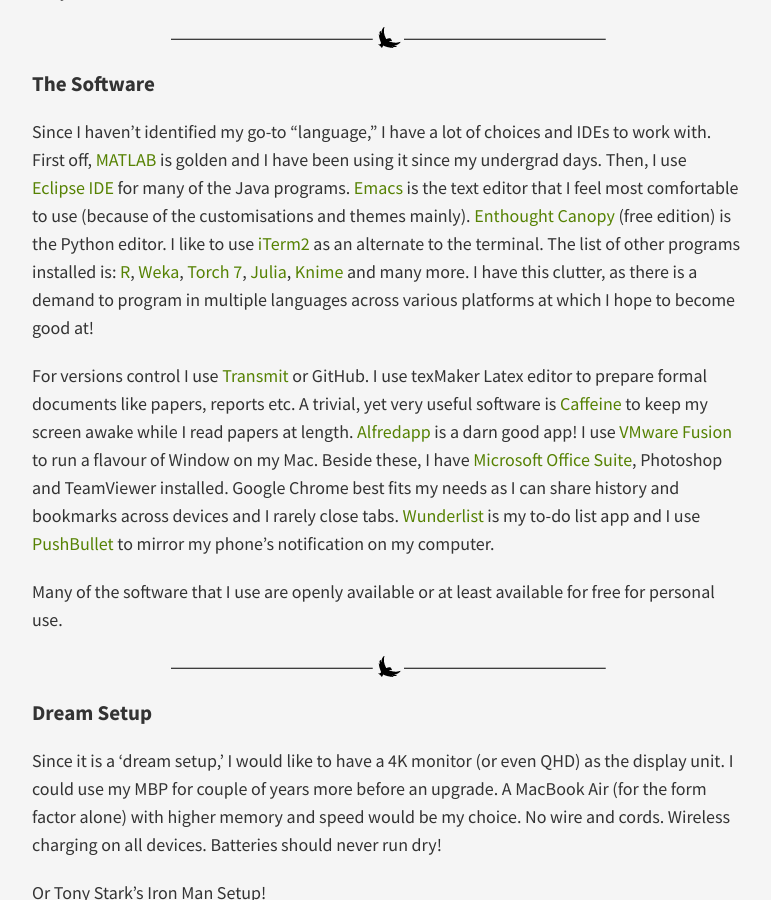
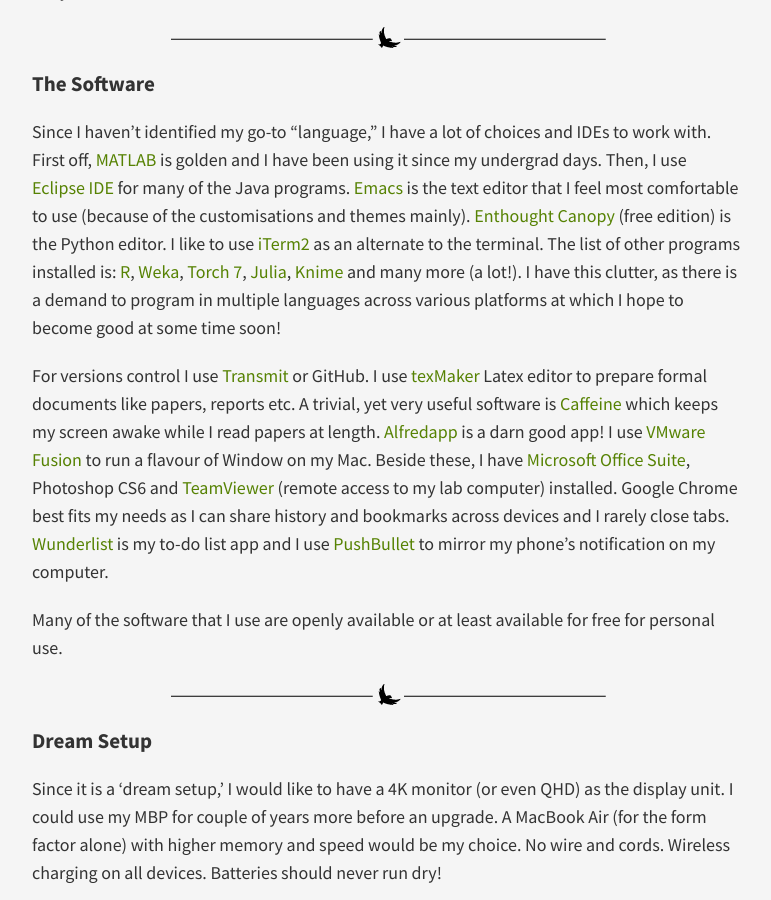
Before and after one commit to forkmsrini/forkmsrini.github.io-master, a Jekyll site: the page built from _posts/2014-12-29-mySetup.md, in a window 1280 px wide and 900 px high, scrolled down 755 px. Shown: the whole window, without its empty margins (253-1024 px from the left). Built offline with Jekyll 4.4.1, drawn with Linux system fonts in a browser that asks for light colours; nearby versions of some CDN libraries; Markdown is read by kramdown in place of the engine named in the settings; comment, search, counter and statistics services are not loaded.

Commit message:
SetupUpdate

```diff
--- a/_posts/2014-12-29-mySetup.md
+++ b/_posts/2014-12-29-mySetup.md
@@ -13,9 +13,9 @@
 In addition to this, I use a [Logitech Performance MX](http://tinyurl.com/m7z6fdl) mouse. Again, this is the best mouse I have used and shall probably never go back to using Apple’s Magic Mouse/Track pad. I also carry few connectors for the laptop, as these are not commonly available around here. My go to earphone are the [Audio Technica ATH-M50](http://www.audio-technica.com/cms/headphones/0edf909675b1be4d/) and [Sony MDR-XB30EX](http://www.sony.co.in/product/mdr-xb30ex) IEMs. I use a [Nexus 5](www.google.co.in/nexus/5/) as my daily driver.
 <hr/>
 ### The Software
-Since I haven’t identified my go-to "language," I have a lot of choices and IDEs to work with. First off, [MATLAB](http://in.mathworks.com/products/matlab/) is golden and I have been using it since my undergrad days. Then, I use [Eclipse IDE](https://eclipse.org/downloads/) for many of the Java programs. [Emacs](http://www.gnu.org/software/emacs/) is the text editor that I feel most comfortable to use (because of the customisations and themes mainly). [Enthought Canopy](https://store.enthought.com/) (free edition) is the Python editor. I like to use [iTerm2](http://iterm2.com/) as an alternate to the terminal. The list of other programs installed is: [R](http://www.r-project.org/), [Weka](http://www.cs.waikato.ac.nz/ml/weka/downloading.html), [Torch 7](https://github.com/torch/torch7), [Julia](http://julialang.org/downloads/), [Knime](https://www.knime.org/downloads/knime/macosx) and many more. I have this clutter, as there is a demand to program in multiple languages across various platforms at which I hope to become good at!
+Since I haven’t identified my go-to "language," I have a lot of choices and IDEs to work with. First off, [MATLAB](http://in.mathworks.com/products/matlab/) is golden and I have been using it since my undergrad days. Then, I use [Eclipse IDE](https://eclipse.org/downloads/) for many of the Java programs. [Emacs](http://www.gnu.org/software/emacs/) is the text editor that I feel most comfortable to use (because of the customisations and themes mainly). [Enthought Canopy](https://store.enthought.com/) (free edition) is the Python editor. I like to use [iTerm2](http://iterm2.com/) as an alternate to the terminal. The list of other programs installed is: [R](http://www.r-project.org/), [Weka](http://www.cs.waikato.ac.nz/ml/weka/downloading.html), [Torch 7](https://github.com/torch/torch7), [Julia](http://julialang.org/downloads/), [Knime](https://www.knime.org/downloads/knime/macosx) and many more (a lot!). I have this clutter, as there is a demand to program in multiple languages across various platforms at which I hope to become good at some time soon!
 
-For versions control I use [Transmit](http://panic.com/transmit/) or GitHub. I use texMaker Latex editor to prepare formal documents like papers, reports etc. A trivial, yet very useful software is [Caffeine](http://lightheadsw.com/caffeine/) to keep my screen awake while I read papers at length. [Alfredapp](http://www.alfredapp.com/) is a darn good app! I use [VMware Fusion](http://www.vmware.com/in/products/fusion) to run a flavour of Window on my Mac. Beside these, I have [Microsoft Office Suite](www.microsoft.com/mac), Photoshop and TeamViewer installed. Google Chrome best fits my needs as I can share history and bookmarks across devices and I rarely close tabs. [Wunderlist](https://www.wunderlist.com) is my to-do list app and I use [PushBullet](https://www.pushbullet.com/) to mirror my phone's notification on my computer.
+For versions control I use [Transmit](http://panic.com/transmit/) or GitHub. I use [texMaker](http://www.xm1math.net/texmaker/) Latex editor to prepare formal documents like papers, reports etc. A trivial, yet very useful software is [Caffeine](http://lightheadsw.com/caffeine/) which keeps my screen awake while I read papers at length. [Alfredapp](http://www.alfredapp.com/) is a darn good app! I use [VMware Fusion](http://www.vmware.com/in/products/fusion) to run a flavour of Window on my Mac. Beside these, I have [Microsoft Office Suite](www.microsoft.com/mac), Photoshop CS6 and [TeamViewer](http://www.teamviewer.com/hi/index.aspx) (remote access to my lab computer) installed. Google Chrome best fits my needs as I can share history and bookmarks across devices and I rarely close tabs. [Wunderlist](https://www.wunderlist.com) is my to-do list app and I use [PushBullet](https://www.pushbullet.com/) to mirror my phone's notification on my computer.
 
 Many of the software that I use are openly available or at least available for free for personal use.
 <hr/>
@@ -23,6 +23,7 @@
 Since it is a 'dream setup,' I would like to have a 4K monitor (or even QHD) as the display unit. I could use my MBP for couple of years more before an upgrade. A MacBook Air (for the form factor alone) with higher memory and speed would be my choice. No wire and cords. Wireless charging on all devices. Batteries should never run dry!
 
 Or Tony Stark's Iron Man Setup!
+<img style="float:right" src="/public/images/Iron-Man-3.jpg" width='50'>
 
 My Wishlist (for now!): [Sony RX-100 Mark III](http://tinyurl.com/koyle2k), [Stereo Bluetooth Headset SBH80](http://tinyurl.com/potm2xe), [Panasonic Eneloop Pro](http://tinyurl.com/k23snrv)...
 
```
Also changed, not shown: public/images/Iron-Man-3.jpg (added).
